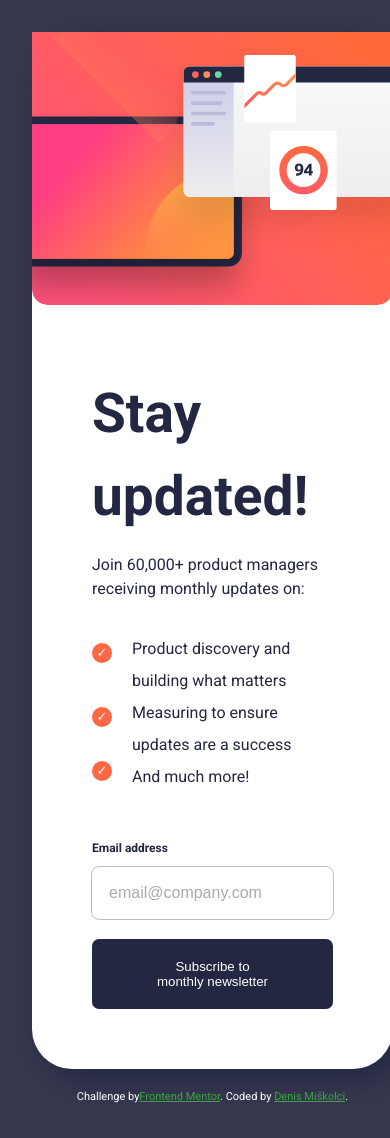
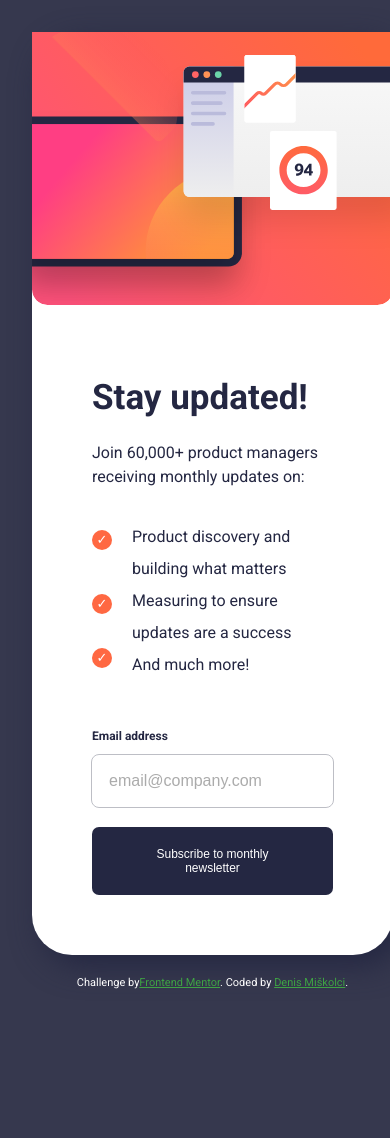
Before and after one commit to denismisko/newsletter, a React (Vite) app: page / in a window 390 px wide. Shown: the top 1138 px of the page. After the commit the page ends 1023 px from the top, so only its background shows below. Built offline with nearby package versions, Linux system fonts and the light colour scheme.

Commit message:
added more media queries

```diff
--- a/src/sass/App.scss
+++ b/src/sass/App.scss
@@ -75,6 +75,14 @@ img {
     font-size: 55px;
     margin: 0;
     font-weight: 700;
+
+    @media screen and (max-width: 525px) {
+        font-size: 45px;
+    }
+
+    @media screen and (max-width: 465px) {
+        font-size: 35px;
+    }
   }
 
   p {
@@ -90,6 +98,10 @@ button {
   border-radius: 7px;
   font-weight: 400;
   cursor: pointer;
+
+  @media screen and (max-width: 415px) {
+        font-size: 12px;
+    }
 
   &:hover {
     background: linear-gradient(to right, $Tomato2, $Tomato);
```
